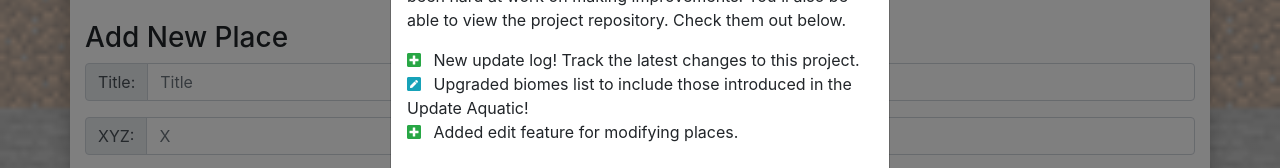
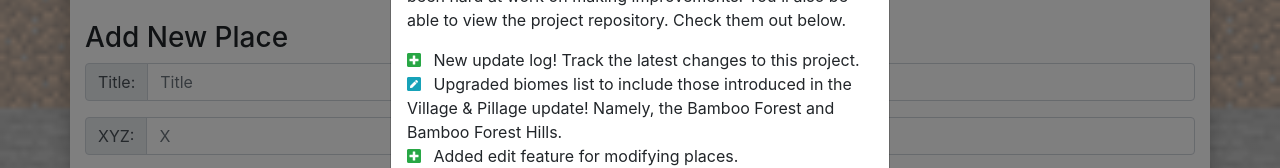
Before and after one commit to kamoroso94/minecraft-places, a plain HTML site: page index.html in a window 1280 px wide. Both pictures are taken after a click on the button "What's new?". Shown: the part 148-316 px from the top of the page. Drawn offline with nearby package versions, Linux system fonts and the light colour scheme; some packages are replaced by stand-ins of ours; a script that the page names is missing.

Commit message:
Change update text

```diff
--- a/index.html
+++ b/index.html
@@ -186,13 +186,15 @@
           <div class="modal-content">
             <div class="modal-header align-items-baseline">
               <h5 class="modal-title">Minecraft Places</h5>
-              <h6 class="modal-title text-muted ml-2">Version <span id="update-modal-version"></span></h6>
+              <h6 class="modal-title text-muted ml-2">
+                Version <span id="update-modal-version"></span>
+              </h6>
               <button type="button" class="close" data-dismiss="modal" aria-label="Close">
                 <span aria-hidden="true">×</span>
               </button>
             </div>
             <div class="modal-body">
-              <p>Welcome to the newest update! As you'll be able to tell, I've
+              <p>Welcome to the newest update!  As you'll be able to tell, I've
                 been hard at work on making improvements.  You'll also be able
                 to view the project repository.  Check them out below.
               </p>
@@ -203,7 +205,9 @@
                 </li>
                 <li>
                   <span class="fas fa-pen-square text-info"></span>
-                  Upgraded biomes list to include those introduced in the Update Aquatic!
+                  Upgraded biomes list to include those introduced in the
+                  Village &amp; Pillage update!  Namely, the Bamboo Forest and
+                  Bamboo Forest Hills.
                 </li>
                 <li>
                   <span class="fas fa-plus-square text-success"></span>
```
